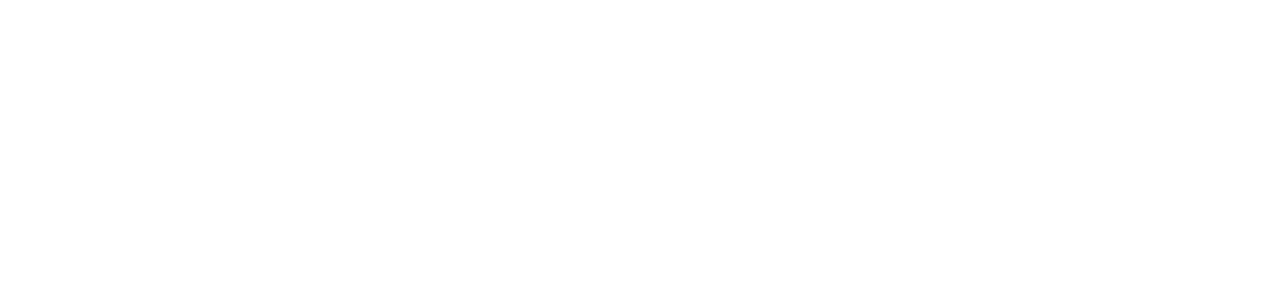
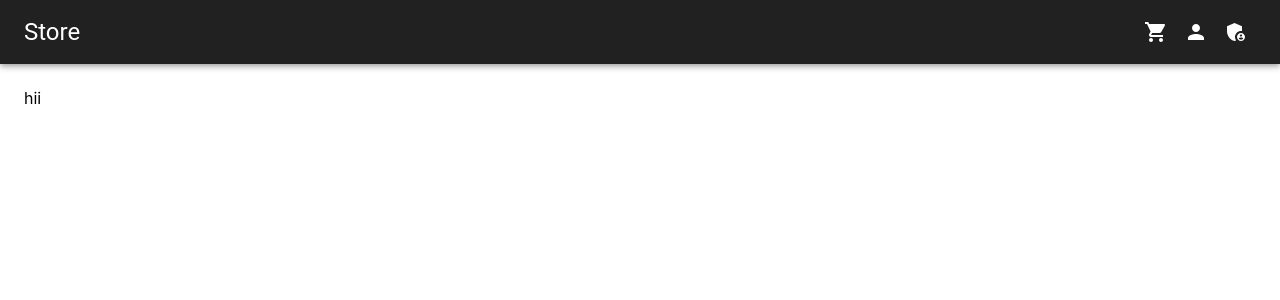
Before and after one commit to lotan-yuran/final-task-web, a React (Create React App) app in the folder Front/: page /profile in a window 1280 px wide. Before the commit this address had no page. Shown: the top 300 px of the page. Built offline with nearby package versions, Linux system fonts and the light colour scheme.

Commit message:
open files for profile page

```diff
--- a/Front/src/App.js
+++ b/Front/src/App.js
@@ -1,7 +1,7 @@
 import { useState } from "react";
 import { Box } from "@mui/material";
 import { NavigationBar } from "./components";
-import { Store, Cart, Login, Admin, Register } from "./pages";
+import { Store, Cart, Login, Admin, Register, Profile } from "./pages";
 import { Route, Routes, BrowserRouter as Router, Outlet } from "react-router-dom";
 
 export default function App() {
@@ -27,6 +27,7 @@
         <Route path="/" element={<LayoutNavbar />}>
           <Route path="/" element={<Store searchText={searchText} setSearchText={setSearchText} />} />
           <Route path="/cart" element={<Cart />} />
+          <Route path="/profile" element={<Profile />} />
           {isAdmin && <Route path="/admin" element={<Admin />} />}
         </Route>
         <Route path="/login" element={<Login />} />
--- a/Front/src/components/NavigationBar/NavigationBar.js
+++ b/Front/src/components/NavigationBar/NavigationBar.js
@@ -4,7 +4,7 @@
 import { SearchTextField } from "../SearchTextField";
 import { StyledTypography } from "./NavigationBar.style";
 import { AppBar, Badge, IconButton, Toolbar } from "@mui/material";
-import { AdminPanelSettings, ShoppingCart } from "@mui/icons-material";
+import { AdminPanelSettings, Person, ShoppingCart } from "@mui/icons-material";
 
 export const NavigationBar = ({ onSearch }) => {
   const location = useLocation();
@@ -25,6 +25,11 @@
             </Badge>
           </IconButton>
         </Link>
+        <Link to={"/profile"}>
+          <IconButton color="action">
+            <Person />
+          </IconButton>
+        </Link>
         <Link to={"/admin"}>
           <IconButton color="action">
             <AdminPanelSettings />
--- /dev/null
+++ b/Front/src/pages/Profile/Profile.js
@@ -0,0 +1,6 @@
+import { useState } from "react";
+import { Grid, TextField, Link, Box, Typography } from "@mui/material";
+
+export const Profile = () => {
+  return <Box>hii</Box>;
+};
--- /dev/null
+++ b/Front/src/pages/Profile/index.js
@@ -0,0 +1 @@
+export * from "./Profile";
--- a/Front/src/pages/index.js
+++ b/Front/src/pages/index.js
@@ -2,4 +2,5 @@
 export * from "./Store";
 export * from "./Login";
 export * from "./Admin";
+export * from "./Profile";
 export * from "./Register";
```
